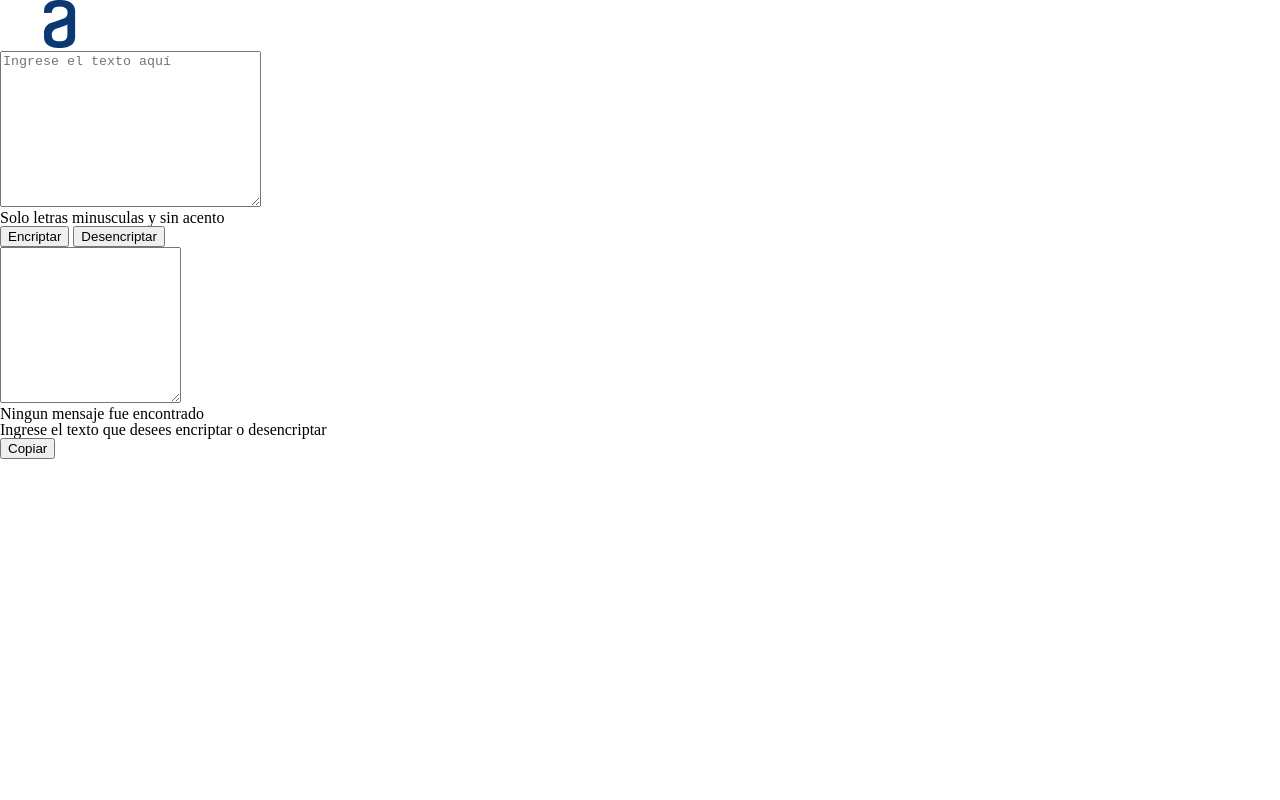
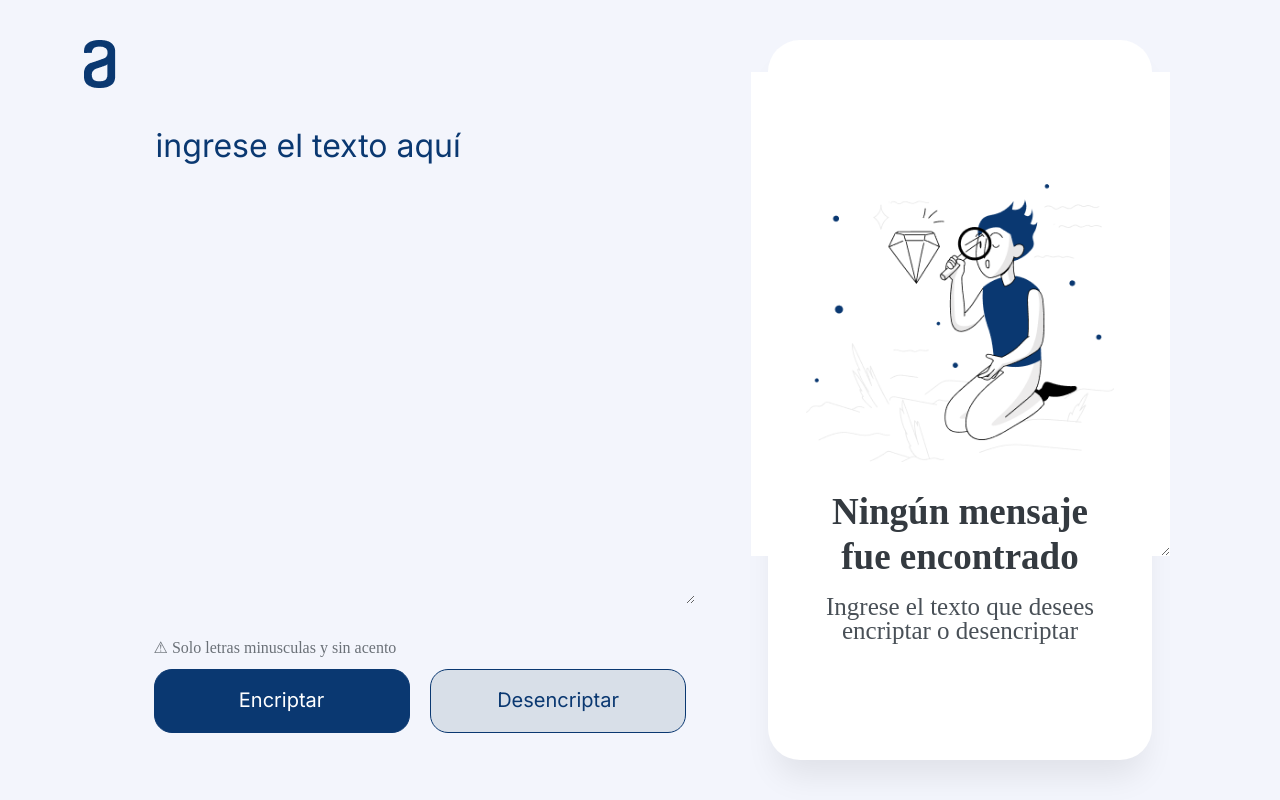
Before and after one commit to xdsebasxd1/Encriptador, a plain HTML site: page index.html in a window 1280 px wide. Drawn offline with Linux system fonts and the light colour scheme.

Commit message:
Se modifico la estructura html y se completo los styles

```diff
--- a/index.html
+++ b/index.html
@@ -17,15 +17,17 @@
     </head>
 
     <body>
-        <header>
-            <img class="logo" src="imagenes/Logo.png" alt="logo alura">
-        </header>
-        <main>
-            <section>
+        <div class="container">
+            <div  class="logo">
+                <img src="imagenes/Logo.png" alt="logo alura">
+            </div>
+
+            <div class="encriptar">
                 <textarea class="input-area" cols="30" rows="10" placeholder="Ingrese el texto aquí"></textarea>
+            </div>
 
             <div class="indicacion">
-                    <h6 class="informacion">Solo letras minusculas y sin acento</h6>
+                <h6>&#9888 Solo letras minusculas y sin acento</h6>
             </div>
 
             <div class="botones">
@@ -34,24 +36,24 @@
                 <button class="bi-desencriptar" type="button" onclick="desencriptar()">Desencriptar</button>
             </div>
 
-            </section>
 
-            <section>
+            <div class="encriptado" >
                 <textarea class="output-area" cols="20" rows="10"></textarea>
 
                 <div class="output-mensajes">
-                    <!--om1: output mensaje 1-->
-                    <h2 id="om1">Ningun mensaje fue encontrado</h2>
+                    <h2 id="om1">Ningún mensaje fue encontrado</h2>
                     <p id="om2">Ingrese el texto que desees encriptar o desencriptar</p>
                 </div>
+                <img id="muneco" src="imagenes/Muñeco.png" alt="muneco">
 
-                <div>
-                    <!--bi:boton output-->
+                <!--<div>
+                    <!--bi:boton output
                     <button class="bo-copiar" type="button" onclick="copiar()">Copiar</button>
                 </div>
+                -->
 
-            </section>
-        </main>
+            </div>
+        </div>
 
     </body>
 
--- a/style.css
+++ b/style.css
@@ -0,0 +1,187 @@
+*{
+    font-family: 'Inter';
+    font-weight: 400;
+    font-size: 32px;
+    line-height: 48px;
+}
+
+.container{
+    background: #F3F5FC;
+    position: relative;
+    width: 100vw;
+    height: 100vh;
+}
+.logo{
+    position: absolute;
+    width: 120px;
+    height: 48px;
+    margin-left: 40px;
+    margin-top: 40px;
+}
+
+.input-area{
+    position: absolute;
+    width: 42%;
+    height: 60%;
+    top: 15%;
+    left:12%;
+    background: #F3F5FC;
+    border: none;
+    color:#0A3871;
+    text-transform: lowercase;
+    text-align: justify;
+    line-height: 150%;
+}
+.input-area::placeholder{
+    color:#0A3871;
+    font-style: normal;
+}
+
+.input-area:focus{
+    outline: none;
+}
+
+.indicacion{
+    display: flex;
+    flex-direction: row;
+    align-items: center;
+    padding: 0;
+    gap: 8px;
+
+    position: absolute;
+    width: 80%;
+    left: 12%;
+    top: 80%;
+
+    font-size: 16px;
+    color: #495057;
+    opacity: 80%;
+}
+
+.botones{
+    display: flex;
+    flex-direction: row;
+    align-items: flex-start;
+    padding: 1% 0;
+    position: absolute;
+    width: 80%;
+    left: 12%;
+    top: 82%;
+
+}
+
+.bi-encriptar{
+    align-items: center;
+    justify-content: center;
+    padding: 2%;
+    gap: 8px;
+    width: 25%;
+
+    font-size: 20px;
+    color: white;
+    line-height: 21px;
+    text-align: center;
+
+    background-color: #0A3871;
+    border: 1px solid #0A3871 ;
+    border-radius: 18px;
+    cursor: pointer;
+}
+.bi-desencriptar{
+    margin: auto 2%;
+    box-sizing: border-box;
+    display: flex;
+    flex-direction: row;
+    align-items: flex-start;
+    justify-content: center;
+    padding: 2%;
+    gap: 8px;
+    width: 25%;
+    border-radius: 18px;
+    font-size: 20px;
+    line-height: 21px;
+    padding: 2%px;
+    background-color:#D8DFE8;
+    color: #0A3871;
+    border: 1px solid #0A3871 ;
+    cursor: pointer;
+}
+
+.bo-copiar{
+    width: 340px;
+    padding: 6px;
+
+    border-radius: 18px;
+    font-size: 20px;
+    background:white;
+    color: #0A3871;
+    border: 1px solid #0A3871 ;
+    cursor: pointer;
+
+}
+
+.bi-encriptar:hover,.bi-desencriptar:hover,.bo-copiar:hover{
+    transform: scale(1.02);
+}
+
+.encriptado{
+    display: flex;
+    justify-content: center; /*alineacion en x*/
+    align-items: center; /*alineacion en y*/
+    position: absolute;
+    width: 30%;
+    height: 90%;
+    left: 60%;
+    top: 5%;
+    background: white;
+    box-shadow: 0px 24px 32px -8px rgba(0, 0, 0, 0.08);
+    border-radius: 32px;
+}
+.output-area{
+    position: absolute;
+    top: 32px;
+
+
+    border: none;
+    color: #0A3871;
+    }
+
+
+.output-area:focus{
+    outline: none;
+}
+
+.output-mensajes{
+    display: flex;
+    top: 62%;
+    flex-direction: column;
+    justify-content: center;
+    align-items: center;
+    padding: 1%;
+    gap: 16px;
+    position: absolute;
+    width: 98%;
+    text-align:center;
+}
+
+.encriptado img{
+    width: 80%;
+    position: absolute;
+    top: 20%;
+}
+
+#om1{
+    width: 80%;
+    font-size: 37px;
+    font-weight: 700;
+    color: #343A40;
+    line-height: 120%;
+}
+#om2{
+    width: 80%;
+    font-size: 25px;
+    font-weight: 400;
+    line-height: 150%;
+    color: #495057;
+    line-height: 24px;
+}
```
Lines whose indentation alone changed are shown as unchanged.
